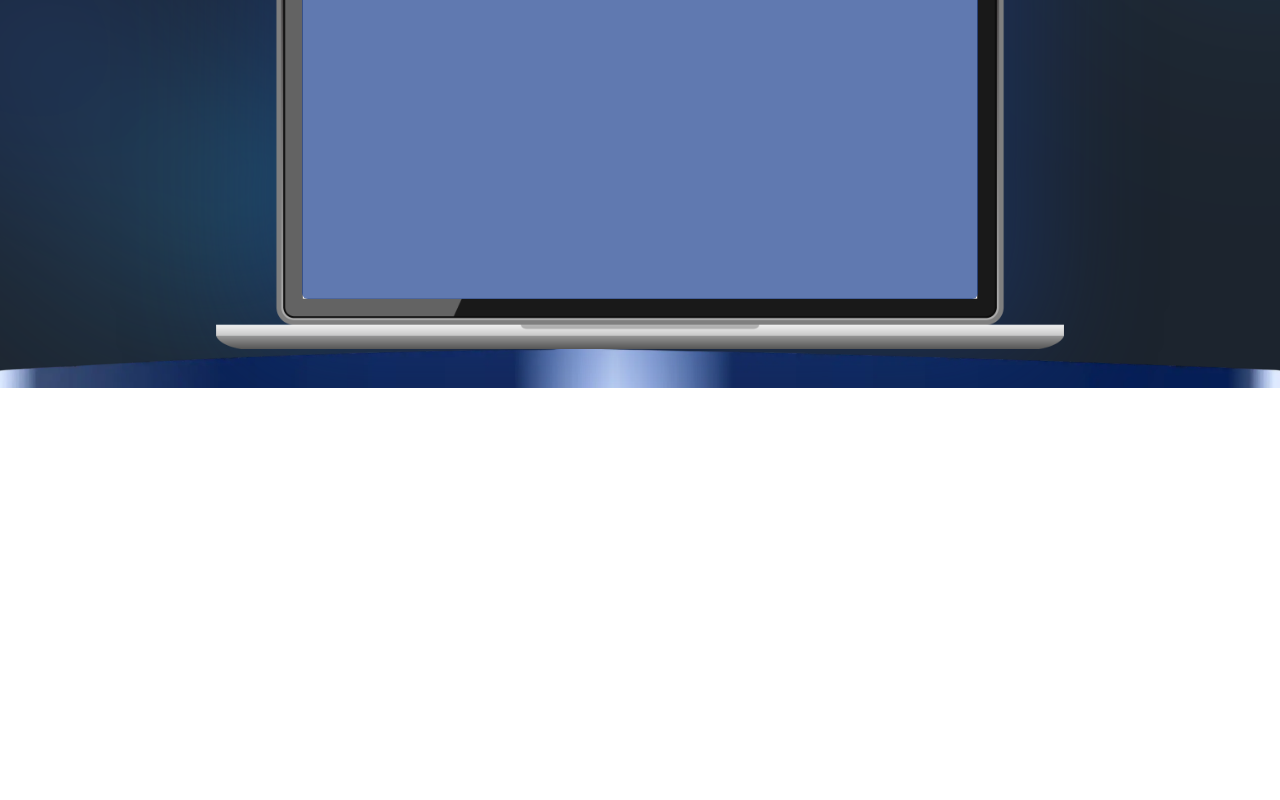
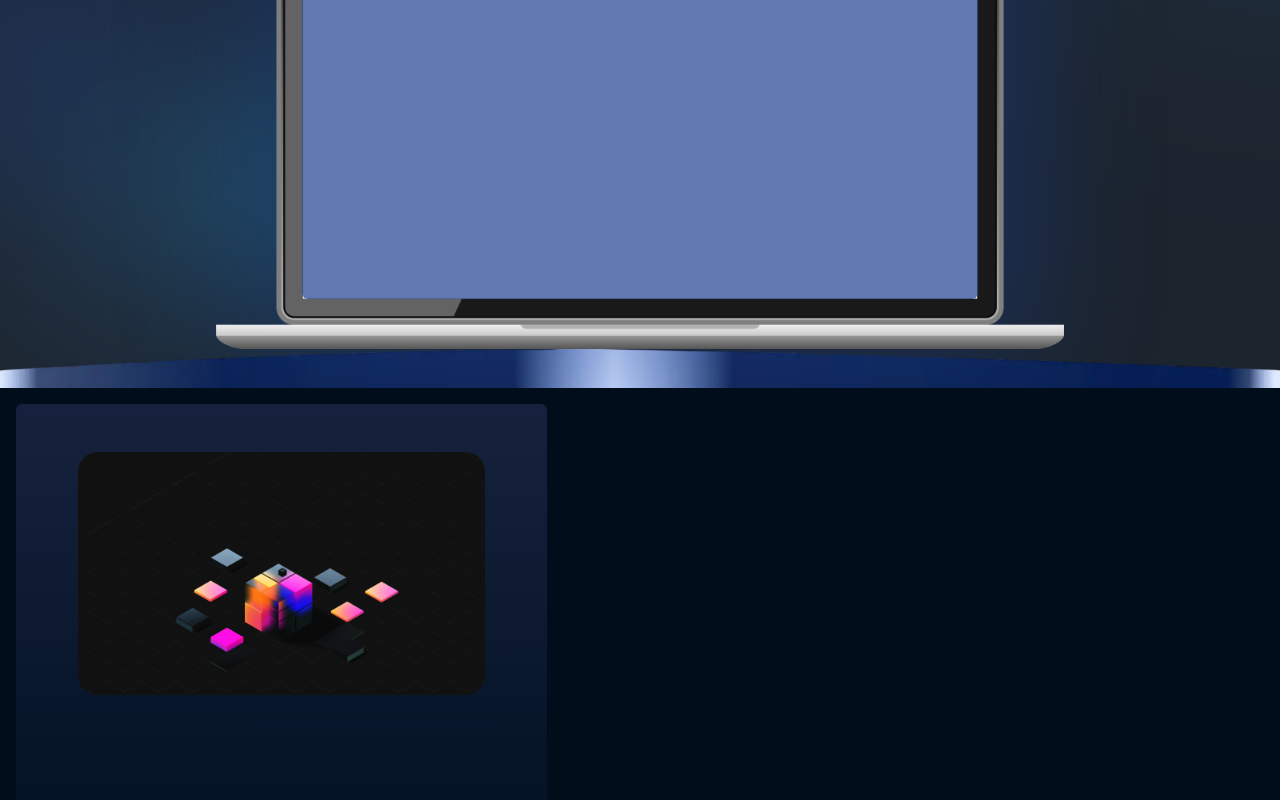
Before and after one commit to Mohfazam/REDUCATE, a Next.js app: page / in a window 1280 px wide. Shown: the part 448-1248 px from the top of the page. Before the commit the page ends 836 px from the top, so only its background shows below. Built offline with nearby package versions, Linux system fonts and the light colour scheme.

Commit message:
IntroSection

```diff
--- /dev/null
+++ b/app/Components/IntroSection.tsx
@@ -0,0 +1,9 @@
+import { CardV1 } from "../UI/CardV1"
+
+export const IntroSection = () => {
+    return(
+        <div className="flex justify-between w-full h-[605px] bg-[#000E1C]">
+            <CardV1 />
+        </div>
+    )
+}
--- /dev/null
+++ b/app/UI/CardV1.tsx
@@ -0,0 +1,13 @@
+export const CardV1 = () => {
+    return (
+        <div className="bg-gradient-to-b from-[#17213D] to-[#000D1C] rounded-md w-[531px] m-4">
+            <div>
+                <div className="flex justify-center ">
+                    <div className="w-[407px] h-[192px] rounded-[20px] mt-12" >
+                        <img src="IntroSection_AI_EcoSystem.webp" alt="AI Ecosystem" draggable="false" className="object-fill rounded-[20px]" />
+                    </div>
+                </div>
+            </div>
+        </div>
+    )
+}
--- a/app/page.tsx
+++ b/app/page.tsx
@@ -1,4 +1,5 @@
 import { Hero } from "./Components/Hero";
+import { IntroSection } from "./Components/IntroSection";
 
 
 
@@ -7,6 +8,7 @@ export default function Home() {
 
         <div>
           <Hero />
+          <IntroSection />
         </div>
   );
 }
```
Also changed, not shown: public/IntroSection_AI_EcoSystem.webp (added).
